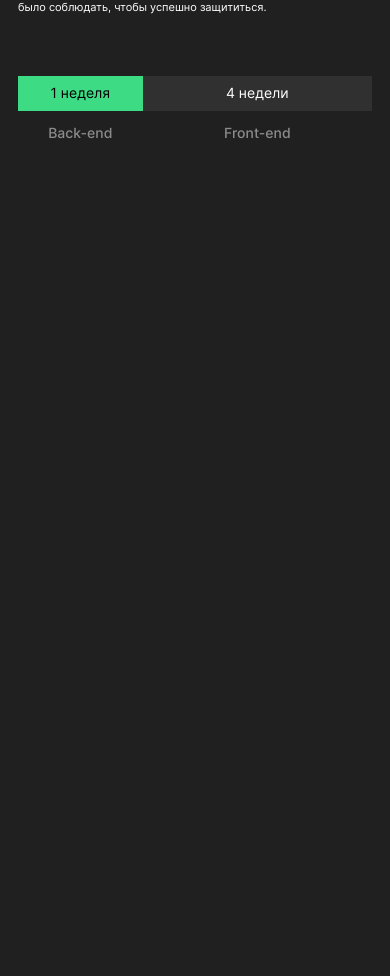
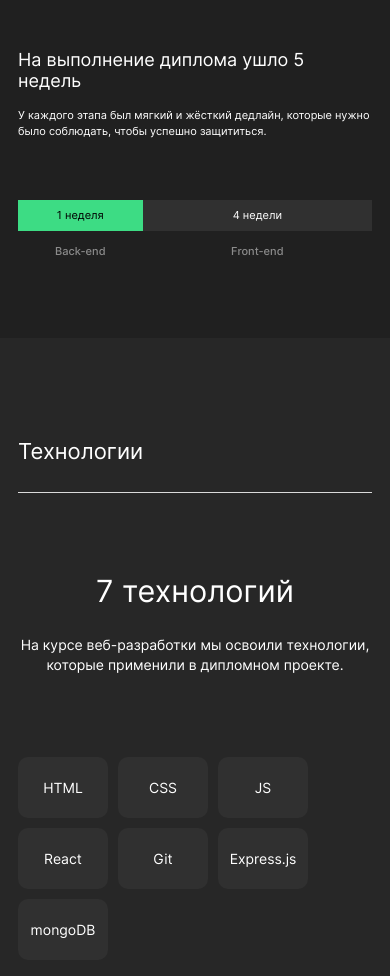
Before and after one commit to julbrn/movies-explorer-frontend, a React (Create React App) app: page / in a window 390 px wide. Shown: the part 940-1916 px from the top of the page. Before the commit the page ends 1201 px from the top, so only its background shows below. Built offline with nearby package versions, Linux system fonts and the light colour scheme.

Commit message:
feat: Techs component

```diff
--- a/src/components/App/App.css
+++ b/src/components/App/App.css
@@ -36,7 +36,6 @@
   box-sizing: border-box;
   padding-left: 70px;
   padding-right: 70px;
-  margin: 0;
 }
 
 @media screen and (max-width: 900px) {
@@ -46,7 +45,7 @@
   }
 }
 
-@media screen and (max-width: 500px) {
+@media screen and (max-width: 610px) {
   .section {
     padding-left: 18px;
     padding-right: 18px;
@@ -64,6 +63,12 @@
   margin: 0;
 }
 
+@media screen and (max-width: 610px) {
+  .section__title {
+    padding-bottom: 28px;
+  }
+}
+
 .link {
   text-decoration: none;
   font-weight: 500;
@@ -72,7 +77,7 @@
   color: var(--font-color-light);
 }
 
-@media screen and (max-width: 500px) {
+@media screen and (max-width: 610px) {
   .link {
     font-weight: 500;
     font-size: 10px;
--- a/src/components/Main/AboutProject/AboutProject.css
+++ b/src/components/Main/AboutProject/AboutProject.css
@@ -5,13 +5,13 @@
 
 @media screen and (max-width: 900px) {
   .about-project {
-    padding-top: 90px;
+    padding-top: 90px 0;
   }
 }
 
-@media screen and (max-width: 450px) {
+@media screen and (max-width: 610px) {
   .about-project {
-    padding-top: 70px;
+    padding: 70px 0;
   }
 }
 
@@ -28,11 +28,12 @@
   gap: 30px;
 }
 
-@media screen and (max-width: 450px) {
+@media screen and (max-width: 610px) {
   .about-project__columns {
     flex-direction: column;
     justify-content: flex-start;
     margin-top: 60px;
+    gap: 56px;
   }
 }
 
@@ -45,7 +46,7 @@
   letter-spacing: -4%;
 }
 
-@media screen and (max-width: 450px) {
+@media screen and (max-width: 610px) {
   .about-project__subtitle {
     font-size: 18px;
   }
@@ -66,7 +67,7 @@
   }
 }
 
-@media screen and (max-width: 450px) {
+@media screen and (max-width: 610px) {
   .about-project__text {
     font-size: 11px;
     line-height: 1.45;
@@ -88,7 +89,7 @@
   }
 }
 
-@media screen and (max-width: 450px) {
+@media screen and (max-width: 610px) {
   .progress {
     margin-top: 60px;
   }
@@ -100,7 +101,7 @@
   }
 }
 
-@media screen and (max-width: 500px) {
+@media screen and (max-width: 610px) {
   .progress {
     grid-template-columns: 35.2% auto;
   }
@@ -126,12 +127,24 @@
   line-height: 1.21;
 }
 
+@media screen and (max-width: 610px) {
+  .progress__text {
+    font-size: 11px;
+  }
+}
+
 .progress__text-below {
   font-weight: 500;
   font-size: 14px;
   line-height: 1.21;
   color: #8b8b8b;
 }
+
+@media screen and (max-width: 610px) {
+  .progress__text-below {
+    font-size: 11px;
+  }
+}
 .progress__column_color_gray {
   width: 100%;
   background-color: var(--grey-color);
--- a/src/components/Main/Main.css
+++ b/src/components/Main/Main.css
@@ -0,0 +1,5 @@
+.grey-button {
+  border-radius: 10px;
+  background-color: var(--grey-color);
+  text-align: center;
+}
--- a/src/components/Main/Main.js
+++ b/src/components/Main/Main.js
@@ -8,5 +8,6 @@ export const Main = () => (
   <main className="main">
     <Promo />
     <AboutProject />
+    <Techs />
   </main>
 );
--- a/src/components/Main/Promo/Promo.css
+++ b/src/components/Main/Promo/Promo.css
@@ -6,18 +6,21 @@
   flex-direction: column;
   align-items: center;
   justify-content: space-between;
-  margin: 20px 40px 0;
+  margin: 10px 40px 0;
+  box-sizing: border-box;
 }
 
 @media screen and (max-width: 900px) {
   .promo {
     margin: 20px 20px 0;
+    min-height: 834px;
   }
 }
 
-@media screen and (max-width: 500px) {
+@media screen and (max-width: 610px) {
   .promo {
     margin: 14px 14px 0;
+    min-height: 586px;
   }
 }
 
@@ -27,7 +30,7 @@
   margin-bottom: 30px;
 }
 
-@media screen and (max-width: 500px) {
+@media screen and (max-width: 610px) {
   .promo__links {
     gap: 6px;
   }
@@ -40,7 +43,8 @@
   letter-spacing: -4%;
   text-align: center;
   max-width: 80%;
-  padding-top: 160px;
+  padding: 160px 0 0;
+  margin: 0;
 }
 
 @media screen and (max-width: 1250px) {
@@ -49,21 +53,25 @@
   }
 }
 
-@media screen and (max-width: 750px) {
+@media screen and (max-width: 900px) {
+  .promo__title {
+    padding-top: 350px;
+  }
+}
+
+@media screen and (max-width: 610px) {
   .promo__title {
     font-size: clamp(1.81rem, calc(1.27rem + 2.62vw), 2.5rem);
+    padding-top: 220px;
   }
 }
 
 .link_place_promo {
-  background-color: var(--grey-color);
   padding: 10px 0;
-  border-radius: 10px;
   width: 96px;
-  text-align: center;
 }
 
-@media screen and (max-width: 500px) {
+@media screen and (max-width: 610px) {
   .link_place_promo {
     padding: 5px 0;
     width: 82px;
--- a/src/components/Main/Promo/Promo.js
+++ b/src/components/Main/Promo/Promo.js
@@ -3,24 +3,24 @@ import './Promo.css';
 export const Promo = () => (
   <section className="promo" aria-label="Промо">
     <h1 className="promo__title">
-      Учебный проект студента факультета Веб-разработки.
+      Учебный проект студента факультета Веб&#x2011;разработки.
     </h1>
     <div className="promo__links">
       <a
         href="#about-project"
-        className="link link_place_promo"
+        className="link link_place_promo grey-button"
       >
         <span className="promo__button-text">О проекте</span>
       </a>
       <a
         href="#techs"
-        className="link link_place_promo"
+        className="link link_place_promo grey-button"
       >
         <span className="promo__button-text">Технологии</span>
       </a>
       <a
         href="#about-me"
-        className="link link_place_promo"
+        className="link link_place_promo grey-button"
       >
         <span className="promo__button-text">Студент</span>
       </a>
--- a/src/components/Main/Techs/Techs.css
+++ b/src/components/Main/Techs/Techs.css
@@ -0,0 +1,66 @@
+.techs {
+  padding: 100px 0;
+  width: 100%;
+  min-height: 625px;
+  box-sizing: border-box;
+  display: flex;
+  flex-direction: column;
+  align-items: center;
+  background-color: var(--background-color-accent);
+}
+
+.techs__description {
+  display: flex;
+  flex-direction: column;
+  align-items: center;
+}
+
+.techs__title {
+  font-weight: 400;
+  font-size: 58px;
+  line-height: 1.16;
+  letter-spacing: -4%;
+  text-align: center;
+  padding: 80px 0 0;
+  margin: 0;
+}
+
+@media screen and (max-width: 1250px) {
+  .techs__title {
+    font-size: clamp(2.5rem, calc(0.63rem + 3.75vw), 3.63rem);
+  }
+}
+
+@media screen and (max-width: 610px) {
+  .techs__title {
+    font-size: clamp(1.81rem, calc(1.27rem + 2.62vw), 2.5rem);
+  }
+}
+
+.techs__text {
+  padding: 26px 0 0 0;
+  margin: 0;
+  font-weight: 400;
+  font-size: 14px;
+  line-height: 1.42;
+  max-width: 500px;
+  text-align: center;
+}
+
+.techs__items {
+  list-style: none;
+  padding: 0;
+  margin: 83px 0 0 0;
+  display: flex;
+  gap: 10px;
+  flex-wrap: wrap;
+}
+.techs__item {
+  padding: 21px 0;
+  width: 90px;
+}
+.techs__item-text {
+  font-weight: 400;
+  font-size: 14px;
+  line-height: 1.21;
+}
--- a/src/components/Main/Techs/Techs.js
+++ b/src/components/Main/Techs/Techs.js
@@ -0,0 +1,36 @@
+import './Techs.css';
+
+export const Techs = () => (
+  <section className="section techs">
+    <h2 className="section__title" id="techs">Технологии</h2>
+    <div className="techs__description">
+      <h2 className="techs__title">7&nbsp;технологий</h2>
+      <p className="techs__text">
+        На курсе веб-разработки мы освоили технологии, которые применили в дипломном проекте.
+      </p>
+    </div>
+    <ul className="techs__items">
+      <li className="techs__item grey-button">
+        <span className="techs__item-text">HTML</span>
+      </li>
+      <li className="techs__item grey-button">
+        <span className="techs__item-text">CSS</span>
+      </li>
+      <li className="techs__item grey-button">
+        <span className="techs__item-text">JS</span>
+      </li>
+      <li className="techs__item grey-button">
+        <span className="techs__item-text">React</span>
+      </li>
+      <li className="techs__item grey-button">
+        <span className="techs__item-text">Git</span>
+      </li>
+      <li className="techs__item grey-button">
+        <span className="techs__item-text">Express.js</span>
+      </li>
+      <li className="techs__item grey-button">
+        <span className="techs__item-text">mongoDB</span>
+      </li>
+    </ul>
+  </section>
+);
```
